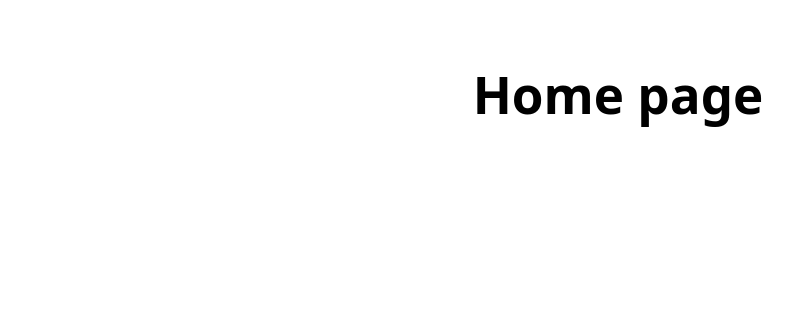
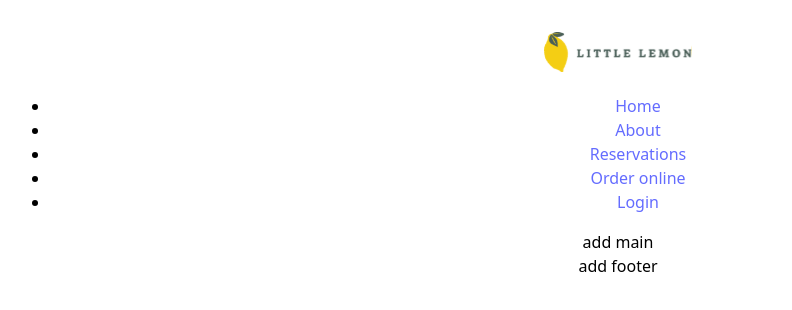
Before and after one commit to raphaellopes/meta-capstone-project, a React (Vite) app: page / in a window 1280 px wide. Shown: the top 310 px of the page, without its empty margins (22-814 px from the left). Built offline with nearby package versions, Linux system fonts and the light colour scheme.

Commit message:
add basic components

```diff
--- a/src/App.tsx
+++ b/src/App.tsx
@@ -1,9 +1,16 @@
 import './App.css'
+import Footer from './components/Footer'
+import Header from './components/Header'
+import Main from './components/Main'
 
 function App() {
 
   return (
-    <h1>Home page</h1>
+    <>
+      <Header />
+      <Main />
+      <Footer />
+    </>
   )
 }
 
--- /dev/null
+++ b/src/components/Footer.tsx
@@ -0,0 +1,5 @@
+const Footer = () => (
+  <footer>add footer</footer>
+);
+
+export default Footer;
--- /dev/null
+++ b/src/components/Header.tsx
@@ -0,0 +1,13 @@
+import Nav from "./Nav";
+import Logo from "../assets/logo.svg";
+
+const Header = () => (
+  <header>
+    <div>
+      <img src={Logo} alt="Little Lemon" />
+    </div>
+    <Nav />
+  </header>
+);
+
+export default Header;
--- /dev/null
+++ b/src/components/Main.tsx
@@ -0,0 +1,5 @@
+const Main = () => (
+  <main>add main</main>
+);
+
+export default Main;
--- /dev/null
+++ b/src/components/Nav.tsx
@@ -0,0 +1,23 @@
+const Nav = () => (
+  <nav>
+    <ul>
+      <li>
+        <a href="#" title="Link to home page">Home</a>
+      </li>
+      <li>
+        <a href="/about" title="Link to about page">About</a>
+      </li>
+      <li>
+        <a href="/reservations" title="Link to reservations page">Reservations</a>
+      </li>
+      <li>
+        <a href="/order-online" title="Link to order online page">Order online</a>
+      </li>
+      <li>
+        <a href="/login" title="Link to login page">Login</a>
+      </li>
+    </ul>
+  </nav>
+);
+
+export default Nav;
```
Also changed, not shown: src/assets/logo.svg (added).
